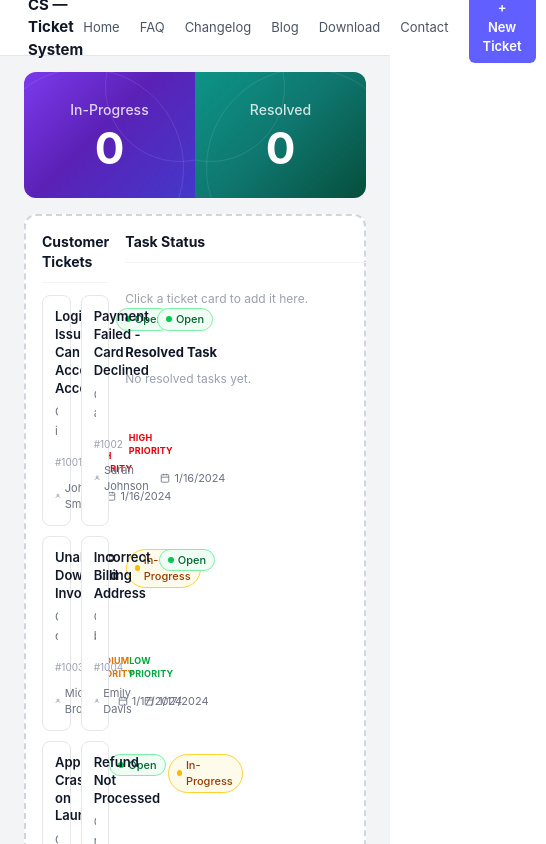
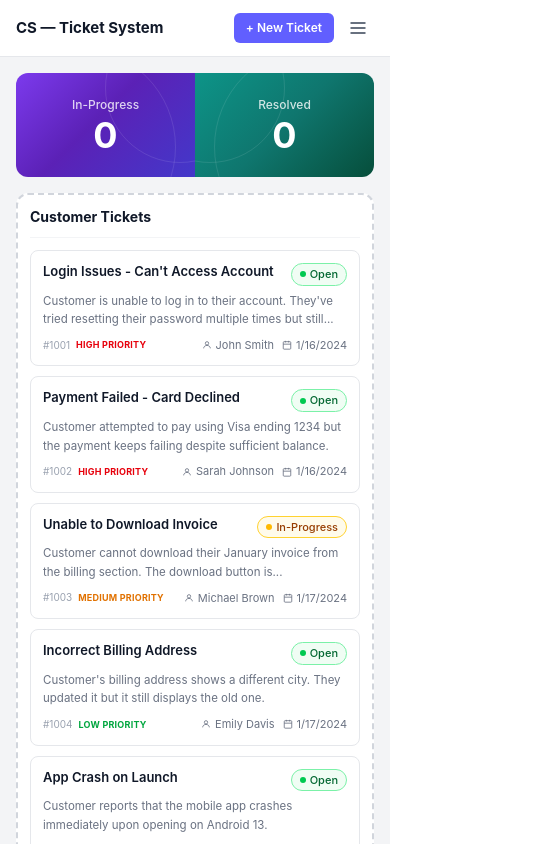
Before and after one commit to subarnoturja/cs-ticket-system, a React (Vite) app: page / in a window 390 px wide. Shown: the top 844 px of the page, 546 px wide, since content can reach past the window. Built offline with nearby package versions, Linux system fonts and the light colour scheme.

Commit message:
readme file added

```diff
--- a/src/App.jsx
+++ b/src/App.jsx
@@ -14,101 +14,90 @@ const INITIAL_TICKETS = [
   { id: 1010, title: "Missing Order Confirmation Email", description: "Customer placed an order but didn't receive a confirmation email even though payment succeeded.", customer: "Isabella Garcia", priority: "medium", status: "open", createdAt: "1/24/2024" },
 ];
 
-// Priority Badge
+/* ── Priority badge ─────────────────────────────────────────────────────────── */
 const priorityConfig = {
-  high:   { cls: "text-red-600",    label: "HIGH PRIORITY" },
-  medium: { cls: "text-amber-600",  label: "MEDIUM PRIORITY" },
-  low:    { cls: "text-green-600",  label: "LOW PRIORITY" },
+  high:   { cls: "text-red-600",   label: "HIGH PRIORITY" },
+  medium: { cls: "text-amber-600", label: "MEDIUM PRIORITY" },
+  low:    { cls: "text-green-600", label: "LOW PRIORITY" },
 };
 
 const PriorityBadge = ({ priority }) => {
   const { cls, label } = priorityConfig[priority] ?? priorityConfig.low;
   return (
-    <span className={`text-[9px] font-bold tracking-wide uppercase ${cls}`}>
-      {label}
-    </span>
+    <span className={`text-[9px] font-bold tracking-wide uppercase ${cls}`}>{label}</span>
   );
 };
 
-// Status badge
+/* ── Status badge ───────────────────────────────────────────────────────────── */
 const StatusBadge = ({ status }) => {
   const isProgress = status === "inprogress";
   return (
-    <span className={`inline-flex items-center gap-1 text-[11px] font-medium rounded-full px-2 py-0.5 border
-      ${isProgress
-        ? "bg-amber-50 text-amber-800 border-amber-300"
-        : "bg-green-50 text-green-800 border-green-300"}`}>
-      <span className={`w-1.5 h-1.5 rounded-full ${isProgress ? "bg-amber-400" : "bg-green-500"}`} />
+    <span className={`inline-flex items-center gap-1 text-[11px] font-medium rounded-full px-2 py-0.5 border whitespace-nowrap
+      ${isProgress ? "bg-amber-50 text-amber-800 border-amber-300" : "bg-green-50 text-green-800 border-green-300"}`}>
+      <span className={`w-1.5 h-1.5 rounded-full flex-shrink-0 ${isProgress ? "bg-amber-400" : "bg-green-500"}`} />
       {isProgress ? "In-Progress" : "Open"}
     </span>
   );
 };
 
-// Icons
+/* ── Icons ──────────────────────────────────────────────────────────────────── */
 const UserIcon = () => (
-  <svg className="w-2.5 h-2.5" viewBox="0 0 24 24" fill="none" stroke="currentColor" strokeWidth="2">
+  <svg className="w-2.5 h-2.5 flex-shrink-0" viewBox="0 0 24 24" fill="none" stroke="currentColor" strokeWidth="2">
     <circle cx="12" cy="8" r="4" /><path d="M4 20c0-4 3.6-7 8-7s8 3 8 7" />
   </svg>
 );
 const CalIcon = () => (
-  <svg className="w-2.5 h-2.5" viewBox="0 0 24 24" fill="none" stroke="currentColor" strokeWidth="2">
+  <svg className="w-2.5 h-2.5 flex-shrink-0" viewBox="0 0 24 24" fill="none" stroke="currentColor" strokeWidth="2">
     <rect x="3" y="4" width="18" height="18" rx="2" />
     <line x1="16" y1="2" x2="16" y2="6" /><line x1="8" y1="2" x2="8" y2="6" />
     <line x1="3" y1="10" x2="21" y2="10" />
   </svg>
 );
 const CheckIcon = () => (
-  <svg className="w-3 h-3" viewBox="0 0 24 24" fill="none" stroke="currentColor" strokeWidth="2.5">
+  <svg className="w-3 h-3 flex-shrink-0" viewBox="0 0 24 24" fill="none" stroke="currentColor" strokeWidth="2.5">
     <path d="M20 6L9 17l-5-5" />
   </svg>
 );
+const MenuIcon = () => (
+  <svg className="w-5 h-5" viewBox="0 0 24 24" fill="none" stroke="currentColor" strokeWidth="2">
+    <line x1="3" y1="6" x2="21" y2="6" /><line x1="3" y1="12" x2="21" y2="12" /><line x1="3" y1="18" x2="21" y2="18" />
+  </svg>
+);
+const CloseIcon = () => (
+  <svg className="w-5 h-5" viewBox="0 0 24 24" fill="none" stroke="currentColor" strokeWidth="2">
+    <path d="M18 6L6 18M6 6l12 12" />
+  </svg>
+);
 
-// Ticket Card
+/* ── Ticket card ────────────────────────────────────────────────────────────── */
 const TicketCard = ({ ticket, onAdd, active }) => (
   <div
     onClick={() => !active && onAdd(ticket)}
     className={`border rounded-lg p-3 transition-shadow duration-150 bg-white
-      ${active
-        ? "border-indigo-300 cursor-default"
-        : "border-gray-200 cursor-pointer hover:shadow-md hover:border-indigo-200"}`}
+      ${active ? "border-indigo-300 cursor-default" : "border-gray-200 cursor-pointer hover:shadow-md hover:border-indigo-200"}`}
   >
-    {/* top row */}
     <div className="flex justify-between items-start gap-2 mb-1.5">
-      <span className="text-[13px] font-semibold text-gray-900 leading-snug flex-1">
-        {ticket.title}
-      </span>
+      <span className="text-[13px] font-semibold text-gray-900 leading-snug flex-1">{ticket.title}</span>
       <StatusBadge status={ticket.status} />
     </div>
-
-    {/* description */}
-    <p className="text-[11.5px] text-gray-500 leading-relaxed mb-2 line-clamp-2">
-      {ticket.description}
-    </p>
-
-    {/* footer row */}
+    <p className="text-[11.5px] text-gray-500 leading-relaxed mb-2 line-clamp-2">{ticket.description}</p>
     <div className="flex items-center justify-between flex-wrap gap-1">
       <div className="flex items-center gap-1.5">
         <span className="text-[10px] text-gray-400">#{ticket.id}</span>
         <PriorityBadge priority={ticket.priority} />
       </div>
-      <div className="flex items-center gap-2">
-        <span className="text-[11px] text-gray-500 flex items-center gap-1">
-          <UserIcon /> {ticket.customer}
-        </span>
-        <span className="text-[11px] text-gray-500 flex items-center gap-1">
-          <CalIcon /> {ticket.createdAt}
-        </span>
+      <div className="flex items-center gap-2 flex-wrap">
+        <span className="text-[11px] text-gray-500 flex items-center gap-1"><UserIcon />{ticket.customer}</span>
+        <span className="text-[11px] text-gray-500 flex items-center gap-1"><CalIcon />{ticket.createdAt}</span>
       </div>
     </div>
   </div>
 );
 
-// Task Status Card
+/* ── Task card ──────────────────────────────────────────────────────────────── */
 const TaskCard = ({ ticket, onComplete }) => (
   <div className="border border-gray-200 rounded-lg p-3 bg-white">
-    <p className="text-[12.5px] font-semibold text-gray-900 leading-snug mb-2.5">
-      {ticket.title}
-    </p>
+    <p className="text-[12.5px] font-semibold text-gray-900 leading-snug mb-2.5">{ticket.title}</p>
     <button
       onClick={() => onComplete(ticket)}
       className="w-full bg-green-500 hover:bg-green-600 text-white text-[13px] font-semibold rounded-md py-2 transition-colors duration-150"
@@ -118,10 +107,12 @@ const TaskCard = ({ ticket, onComplete }) => (
   </div>
 );
 
-function App() {
+/* ── App ────────────────────────────────────────────────────────────────────── */
+export default function App() {
   const [tickets, setTickets] = useState(INITIAL_TICKETS);
   const [inProgress, setInProgress] = useState([]);
   const [resolved, setResolved] = useState([]);
+  const [menuOpen, setMenuOpen] = useState(false);
 
   const handleAddTicket = (ticket) => {
     if (inProgress.some(t => t.id === ticket.id)) return;
@@ -139,62 +130,82 @@ function App() {
   return (
     <div className="min-h-screen bg-gray-100 font-sans">
       <ToastContainer position="top-right" />
-      {/* Navbar */}
-      <nav className="bg-white border-b border-gray-200 sticky top-0 z-50 h-14 flex items-center justify-between px-7">
-        <span className="font-bold text-[15px] text-gray-900">
-          CS — Ticket System
-        </span>
-        <div className="flex items-center gap-5">
-          {["Home", "FAQ", "Changelog", "Blog", "Download", "Contact"].map(
-            (n) => (
-              <a
-                key={n}
-                href="#"
-                className="text-[13px] text-gray-600 hover:text-gray-900 no-underline font-normal transition-colors"
-              >
+
+      {/* ── NAVBAR ─────────────────────────────────────────────────────────── */}
+      <nav className="bg-white border-b border-gray-200 sticky top-0 z-50">
+        <div className="h-14 flex items-center justify-between px-4 md:px-7">
+          <span className="font-bold text-[15px] text-gray-900">CS — Ticket System</span>
+
+          {/* Desktop links */}
+          <div className="hidden md:flex items-center gap-5">
+            {["Home", "FAQ", "Changelog", "Blog", "Download", "Contact"].map(n => (
+              <a key={n} href="#" className="text-[13px] text-gray-600 hover:text-gray-900 no-underline font-normal transition-colors">{n}</a>
+            ))}
+            <button className="bg-indigo-500 hover:bg-indigo-600 text-white text-[13px] font-semibold rounded-md px-3.5 py-1.5 transition-colors">
+              + New Ticket
+            </button>
+          </div>
+
+          {/* Mobile: New Ticket + Hamburger */}
+          <div className="flex md:hidden items-center gap-2">
+            <button className="bg-indigo-500 hover:bg-indigo-600 text-white text-[12px] font-semibold rounded-md px-3 py-1.5 transition-colors">
+              + New Ticket
+            </button>
+            <button onClick={() => setMenuOpen(o => !o)} className="p-1.5 text-gray-600 hover:text-gray-900 transition-colors">
+              {menuOpen ? <CloseIcon /> : <MenuIcon />}
+            </button>
+          </div>
+        </div>
+
+        {/* Mobile dropdown menu */}
+        {menuOpen && (
+          <div className="md:hidden bg-white border-t border-gray-100 px-4 py-3 flex flex-col gap-3">
+            {["Home", "FAQ", "Changelog", "Blog", "Download", "Contact"].map(n => (
+              <a key={n} href="#" onClick={() => setMenuOpen(false)}
+                className="text-[14px] text-gray-700 hover:text-indigo-600 no-underline font-medium transition-colors py-1">
                 {n}
               </a>
-            )
-          )}
-          <button className="bg-indigo-500 hover:bg-indigo-600 text-white text-[13px] font-semibold rounded-md px-3.5 py-1.5 transition-colors">
-            + New Ticket
-          </button>
-        </div>
+            ))}
+          </div>
+        )}
       </nav>
-      {/* Banner */}
-      <div className="px-6 pt-4">
+
+      {/* ── BANNER ─────────────────────────────────────────────────────────── */}
+      <div className="px-4 md:px-6 pt-4">
         <div className="rounded-xl overflow-hidden grid grid-cols-2">
 
           {/* In-Progress */}
-          <div className="relative overflow-hidden flex flex-col items-center justify-center py-7"
+          <div className="relative overflow-hidden flex flex-col items-center justify-center py-6 md:py-7"
             style={{ background: "linear-gradient(135deg,#7c3aed 0%,#5b21b6 45%,#4338ca 100%)" }}>
             <div className="absolute top-[-60px] right-[-60px] w-[150px] h-[150px] rounded-full border border-white/10 pointer-events-none" />
             <div className="absolute bottom-[-70px] left-[-40px] w-[200px] h-[200px] rounded-full border border-white/10 pointer-events-none" />
-            <p className="relative text-white/80 text-sm font-medium mb-1.5">In-Progress</p>
-            <p className="relative text-white text-[44px] font-bold leading-none">{inProgress.length}</p>
+            <p className="relative text-white/80 text-xs md:text-sm font-medium mb-1">In-Progress</p>
+            <p className="relative text-white text-4xl md:text-[44px] font-bold leading-none">{inProgress.length}</p>
           </div>
 
           {/* Resolved */}
-          <div className="relative overflow-hidden flex flex-col items-center justify-center py-7"
+          <div className="relative overflow-hidden flex flex-col items-center justify-center py-6 md:py-7"
             style={{ background: "linear-gradient(135deg,#0d9488 0%,#0f766e 50%,#064e3b 100%)" }}>
             <div className="absolute top-[-60px] left-[-60px] w-[150px] h-[150px] rounded-full border border-white/10 pointer-events-none" />
             <div className="absolute bottom-[-70px] right-[-40px] w-[200px] h-[200px] rounded-full border border-white/10 pointer-events-none" />
-            <p className="relative text-white/80 text-sm font-medium mb-1.5">Resolved</p>
-            <p className="relative text-white text-[44px] font-bold leading-none">{resolved.length}</p>
+            <p className="relative text-white/80 text-xs md:text-sm font-medium mb-1">Resolved</p>
+            <p className="relative text-white text-4xl md:text-[44px] font-bold leading-none">{resolved.length}</p>
           </div>
 
         </div>
       </div>
-      {/* Ticket Section */}
-      <div className="px-6 pt-4 pb-8">
-        <div className="bg-white border-2 border-dashed border-gray-300 rounded-xl p-4 grid grid-cols-[1fr_248px] gap-4 items-start">
+
+      {/* ── MAIN SECTION ───────────────────────────────────────────────────── */}
+      <div className="px-4 md:px-6 pt-4 pb-8">
+        <div className="bg-white border-2 border-dashed border-gray-300 rounded-xl p-3 md:p-4
+          grid grid-cols-1 lg:grid-cols-[1fr_248px] gap-4 items-start">
 
           {/* LEFT: Customer Tickets */}
           <div>
             <h2 className="text-sm font-bold text-gray-900 mb-3 pb-2.5 border-b border-gray-100">
               Customer Tickets
             </h2>
-            <div className="grid grid-cols-2 gap-2.5">
+            <div className="grid grid-cols-1 sm:grid-cols-2 gap-2.5">
               {tickets.map(ticket => (
                 <TicketCard
                   key={ticket.id}
@@ -204,7 +215,7 @@ function App() {
                 />
               ))}
               {tickets.length === 0 && (
-                <div className="col-span-2 text-center py-12 text-gray-400">
+                <div className="col-span-full text-center py-12 text-gray-400">
                   <p className="text-3xl mb-2">🎉</p>
                   <p className="text-[13px] font-semibold">All tickets resolved!</p>
                 </div>
@@ -213,7 +224,7 @@ function App() {
           </div>
 
           {/* RIGHT: Task Status */}
-          <div>
+          <div className="lg:sticky lg:top-20">
             <h2 className="text-sm font-bold text-gray-900 mb-3 pb-2.5 border-b border-gray-100">
               Task Status
             </h2>
@@ -250,16 +261,17 @@ function App() {
 
         </div>
       </div>
-      {/* Footer */}
-      <footer className="bg-gray-900 text-gray-400 px-7 pt-10 pb-5">
+
+      {/* ── FOOTER ─────────────────────────────────────────────────────────── */}
+      <footer className="bg-gray-900 text-gray-400 px-4 md:px-7 pt-10 pb-5">
         <div className="max-w-6xl mx-auto">
-          <div className="grid grid-cols-[2fr_1fr_1fr_1fr_1.2fr] gap-7 mb-8">
+          <div className="grid grid-cols-2 sm:grid-cols-3 lg:grid-cols-[2fr_1fr_1fr_1fr_1.2fr] gap-6 md:gap-7 mb-8">
 
-            {/* Brand */}
-            <div>
+            {/* Brand — full width on mobile */}
+            <div className="col-span-2 sm:col-span-3 lg:col-span-1">
               <p className="text-white font-bold text-[15px] mb-3">CS — Ticket System</p>
-              <p className="text-[12px] text-gray-500 leading-7 max-w-[230px]">
-              CS Ticket System is a modern support platform designed to manage customer issues efficiently and streamline communication between users and support teams.
+              <p className="text-[12px] text-gray-500 leading-7 max-w-xs lg:max-w-[230px]">
+                CS Ticket System is a modern support platform designed to manage customer issues efficiently and streamline communication between users and support teams.
               </p>
             </div>
 
@@ -291,16 +303,16 @@ function App() {
             <div>
               <p className="text-white font-semibold text-[13px] mb-3.5">Social Links</p>
               {[
-                { bg: "bg-blue-700",  label: "CS — Ticket System", icon: "𝕏" },
-                { bg: "bg-sky-600",   label: "CS — Ticket System", icon: "in" },
-                { bg: "bg-blue-600",  label: "CS — Ticket System", icon: "f" },
-                { bg: "bg-gray-600",  label: "support@css.com",    icon: "✉" },
+                { bg: "bg-blue-700", label: "CS — Ticket System", icon: "𝕏" },
+                { bg: "bg-sky-600",  label: "CS — Ticket System", icon: "in" },
+                { bg: "bg-blue-600", label: "CS — Ticket System", icon: "f" },
+                { bg: "bg-gray-600", label: "support@css.com",    icon: "✉" },
               ].map(s => (
                 <div key={s.label} className="flex items-center gap-2 mb-2.5 cursor-pointer group">
                   <span className={`${s.bg} w-4 h-4 rounded-sm flex items-center justify-center text-[9px] font-bold text-white flex-shrink-0`}>
                     {s.icon}
                   </span>
-                  <span className="text-[12px] text-gray-500 group-hover:text-gray-300 transition-colors">{s.label}</span>
+                  <span className="text-[12px] text-gray-500 group-hover:text-gray-300 transition-colors truncate">{s.label}</span>
                 </div>
               ))}
             </div>
@@ -316,5 +328,3 @@ function App() {
     </div>
   );
 }
-
-export default App;
```
Also changed, not shown: 1 other file (tests, documents, lock files or other folders).
